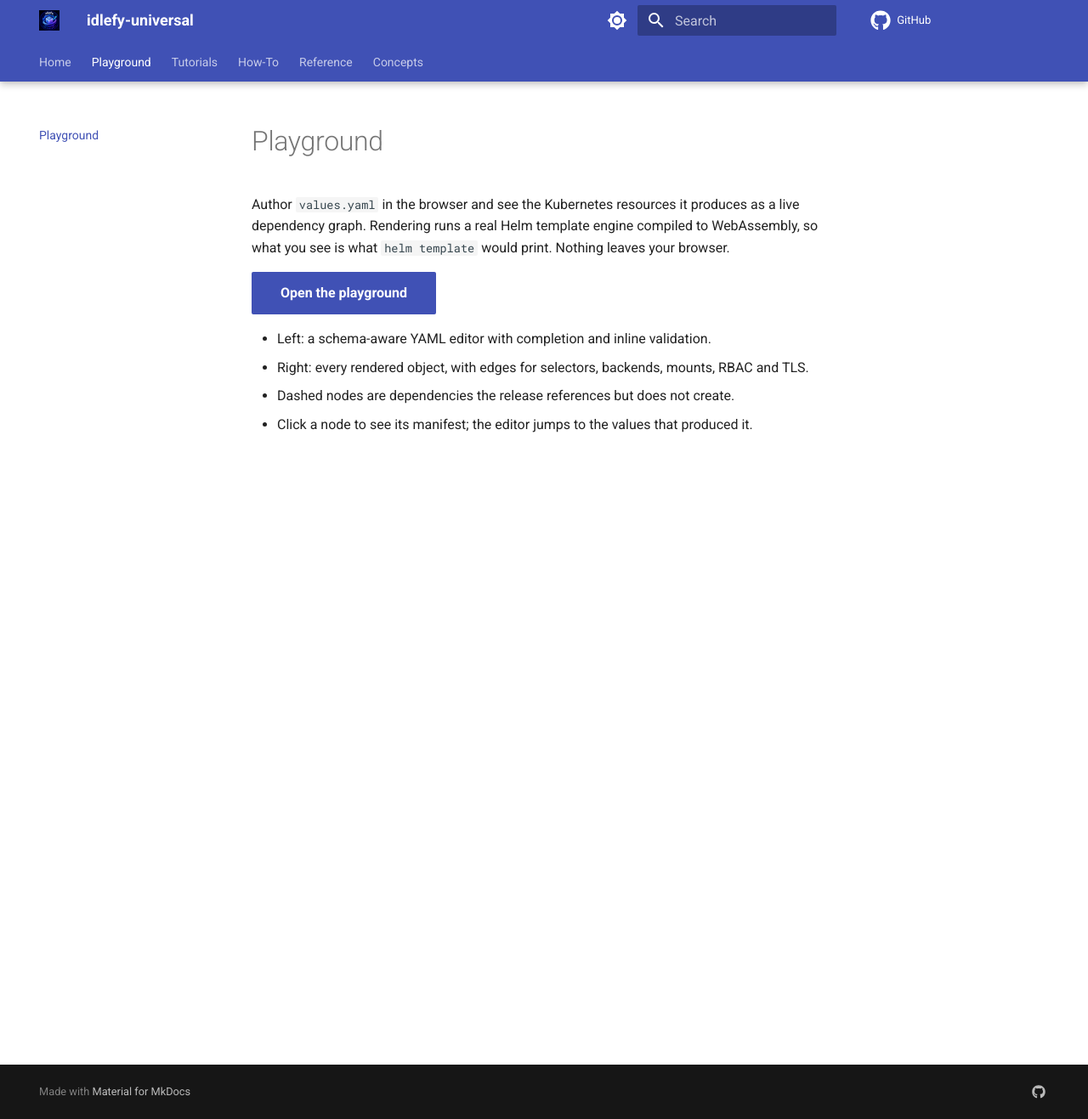
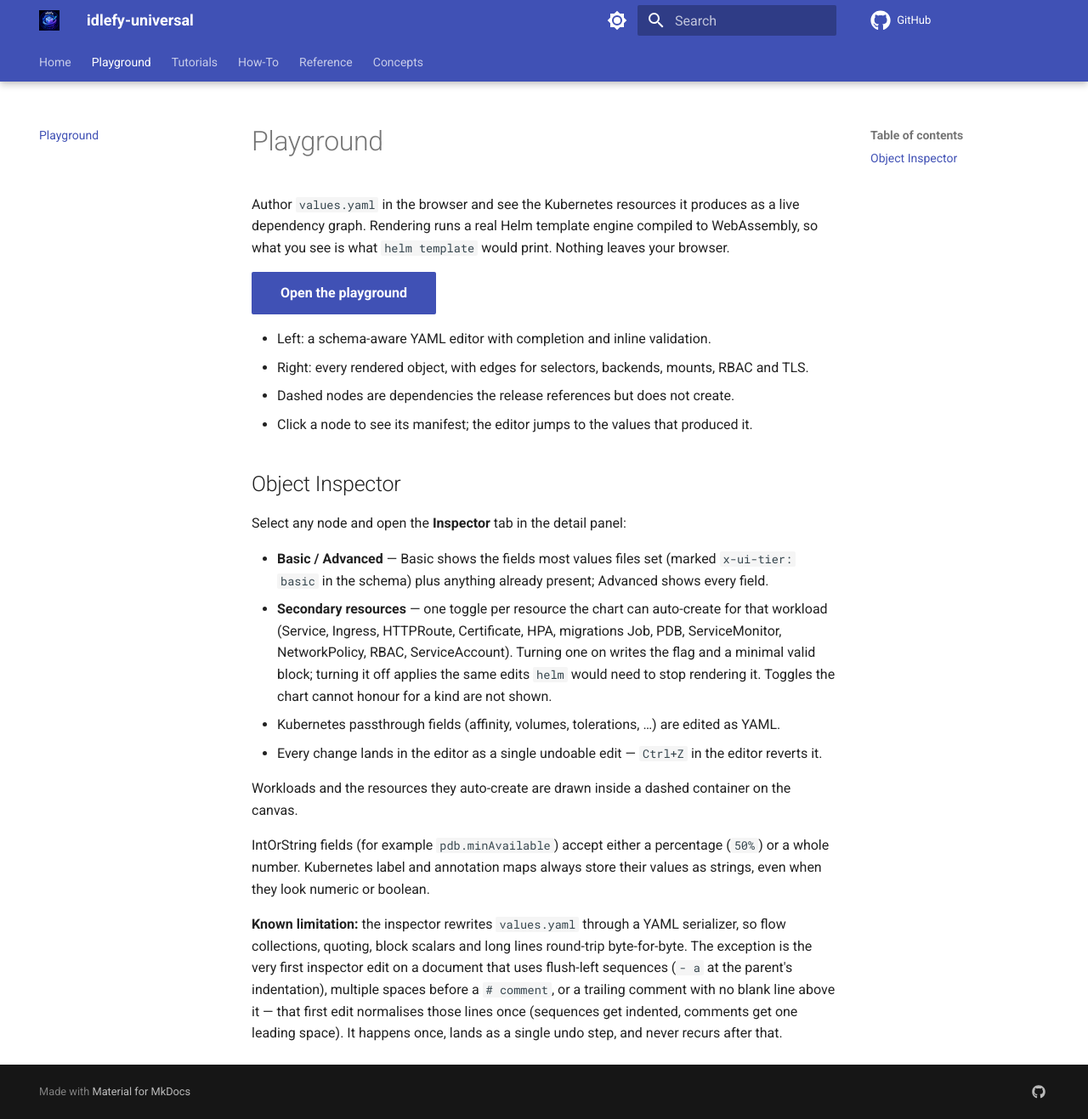
Before and after one commit to idlefy/idlefy-universal, an MkDocs documentation site: the page built from docs/playground-guide.md, in a window 1280 px wide and 1317 px high. Shown: the whole window at 85% size. Built offline with MkDocs 1.6.1 and Material for MkDocs 9.7.7, drawn with Linux system fonts in a browser that asks for light colours; comment, search, counter and statistics services are not loaded.

Commit message:
docs(playground): describe the Object Inspector and canvas groups
Co-Authored-By: Claude Fable 5.1 <noreply@anthropic.com>
Claude-Session: https://claude.ai/code/session_01NUQuqZT5phfCKULmBvDsJN

```diff
--- a/docs/playground-guide.md
+++ b/docs/playground-guide.md
@@ -10,3 +10,30 @@ what you see is what `helm template` would print. Nothing leaves your browser.
 - Right: every rendered object, with edges for selectors, backends, mounts, RBAC and TLS.
 - Dashed nodes are dependencies the release references but does not create.
 - Click a node to see its manifest; the editor jumps to the values that produced it.
+
+## Object Inspector
+
+Select any node and open the **Inspector** tab in the detail panel:
+
+- **Basic / Advanced** — Basic shows the fields most values files set (marked `x-ui-tier: basic`
+  in the schema) plus anything already present; Advanced shows every field.
+- **Secondary resources** — one toggle per resource the chart can auto-create for that workload
+  (Service, Ingress, HTTPRoute, Certificate, HPA, migrations Job, PDB, ServiceMonitor,
+  NetworkPolicy, RBAC, ServiceAccount). Turning one on writes the flag and a minimal valid block;
+  turning it off applies the same edits `helm` would need to stop rendering it. Toggles the chart
+  cannot honour for a kind are not shown.
+- Kubernetes passthrough fields (affinity, volumes, tolerations, …) are edited as YAML.
+- Every change lands in the editor as a single undoable edit — `Ctrl+Z` in the editor reverts it.
+
+Workloads and the resources they auto-create are drawn inside a dashed container on the canvas.
+
+IntOrString fields (for example `pdb.minAvailable`) accept either a percentage (`50%`) or a whole
+number. Kubernetes label and annotation maps always store their values as strings, even when they
+look numeric or boolean.
+
+**Known limitation:** the inspector rewrites `values.yaml` through a YAML serializer, so flow
+collections, quoting, block scalars and long lines round-trip byte-for-byte. The exception is the
+very first inspector edit on a document that uses flush-left sequences (`- a` at the parent's
+indentation), multiple spaces before a `# comment`, or a trailing comment with no blank line above
+it — that first edit normalises those lines once (sequences get indented, comments get one leading
+space). It happens once, lands as a single undo step, and never recurs after that.
```
Also changed, not shown: playground/README.md (+11 -0 lines).
